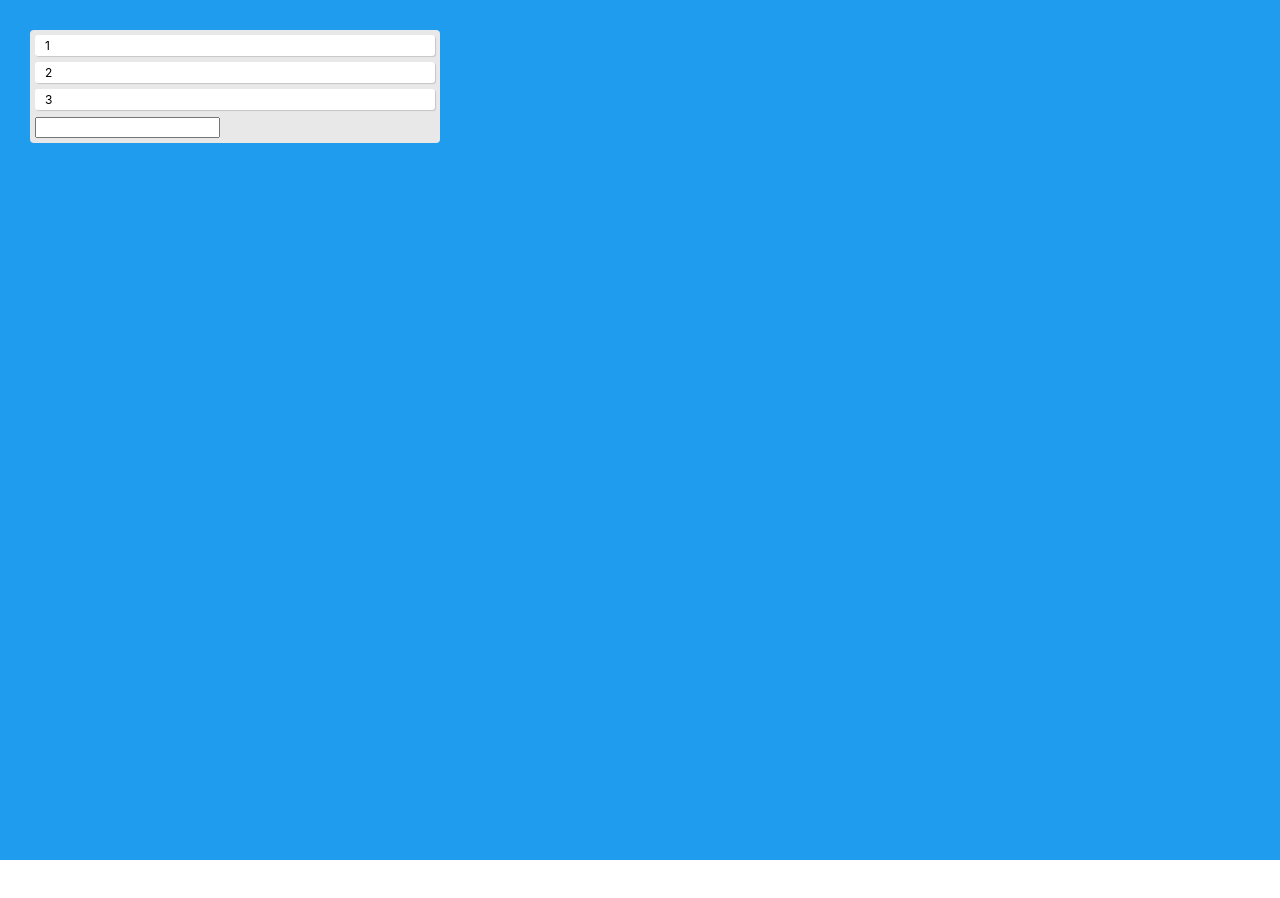
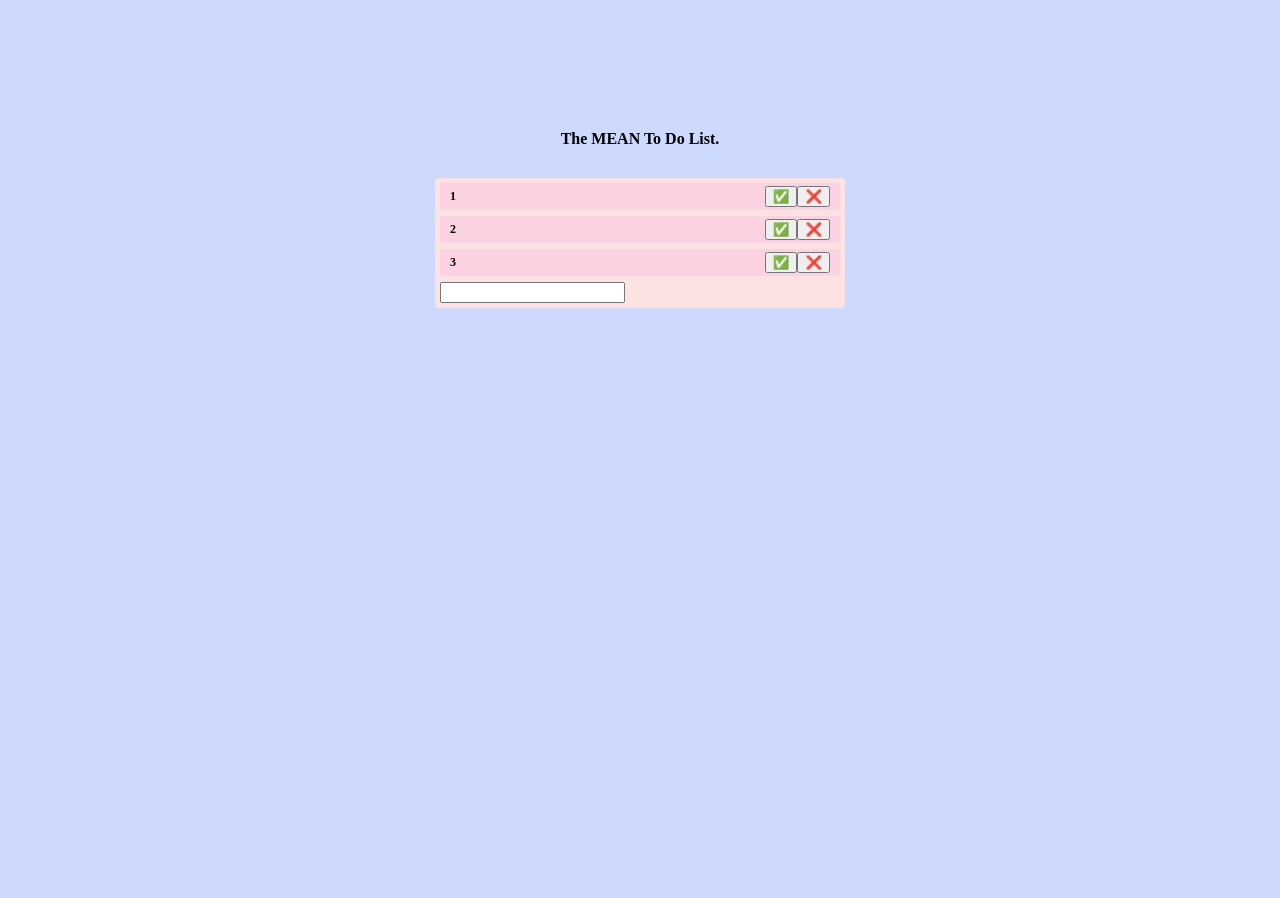
Before and after one commit to torrancecui/The-Mean-To-Do-List, a React (Create React App) app in the folder the-mean-to-do-list-app/: page / in a window 1280 px wide. Shown: the top 898 px of the page. Before the commit the page ends 860 px from the top, so only its background shows below. Built offline with nearby package versions, Linux system fonts and the light colour scheme.

Commit message:
finished app

```diff
--- a/the-mean-to-do-list-app/src/App.css
+++ b/the-mean-to-do-list-app/src/App.css
@@ -1,11 +1,31 @@
+/* colors:
+eae4e9
+fff1e6
+fde2e4
+fad2e1
+e2ece9
+bee1e6
+f0efeb
+dfe7fd
+cddafd */
+
+
 .app {
-  background: #209cee;
+  background-color: #cddafd;
   height: 100vh;
+  padding: 100px;
+  font-family: 'Times New Roman', Times, serif;
+  font-weight: bold;
+}
+
+.header{
+  text-align: center;
   padding: 30px;
 }
 
 .todo-list {
-  background: #e8e8e8;
+  margin: auto;
+  background: #fde2e4;
   border-radius: 4px;
   max-width: 400px;
   padding: 5px;
@@ -13,9 +33,8 @@
 
 .todo {
   align-items: center;
-  background: #fff;
+  background: #fad2e1;
   border-radius: 3px;
-  box-shadow: 1px 1px 1px rgba(0, 0, 0, 0.15);
   display: flex;
   font-size: 12px;
   justify-content: space-between;
--- a/the-mean-to-do-list-app/src/App.js
+++ b/the-mean-to-do-list-app/src/App.js
@@ -3,10 +3,17 @@
 // import logo from './logo.svg';
 import './App.css';
 
-function ToDo({ todo }) {
+function ToDo({ todo, index, completeToDo, removeToDo }) {
   return (
-    <div className="todo">
+    <div
+      className="todo"
+      style={{ textDecoration: todo.isCompleted ? "line-through" : "" }}
+    >
       {todo.text}
+      <div className = "actions">
+        <button onClick={() => completeToDo(index)}>✅</button>
+        <button onClick={() => removeToDo(index)}>❌</button>
+      </div>
     </div>
   );
 };
@@ -36,9 +43,18 @@
   //todos is the state variable
   //setTodos we use to set the state variable
   const [todos, setTodos] = React.useState([
-    { text: "1"},
-    { text: "2"},
-    { text: "3"}
+    {
+      text: "1",
+      isCompleted: false
+    },
+    {
+      text: "2",
+      isCompleted: false
+    },
+    {
+      text: "3",
+      isCompleted: false
+    }
   ]);
 
   const addToDo = text => {
@@ -47,14 +63,33 @@
     setTodos(newToDos);
   };
 
+  const completeToDo = index => {
+    const newToDos = [...todos];
+    newToDos[index].isCompleted = true;
+    setTodos(newToDos);
+  };
+
+  const removeToDo = index => {
+    const newToDos = [...todos];
+    newToDos.splice(index, 1);
+    setTodos(newToDos);
+  };
+
   return (
     <div className="app">
+
+      <div className = "header">
+        The MEAN To Do List.
+      </div>
+
       <div className="todo-list">
         {todos.map((todo, index) => (
           <ToDo
             key={index}
             index={index}
             todo={todo}
+            completeToDo={completeToDo}
+            removeToDo={removeToDo}
           />
         ))}
         <ToDoForm addToDo={addToDo} />
```
